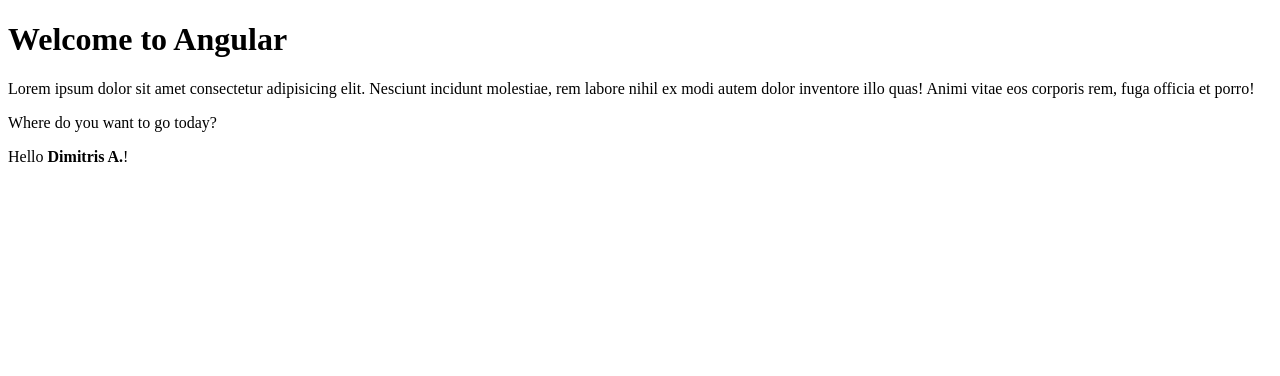
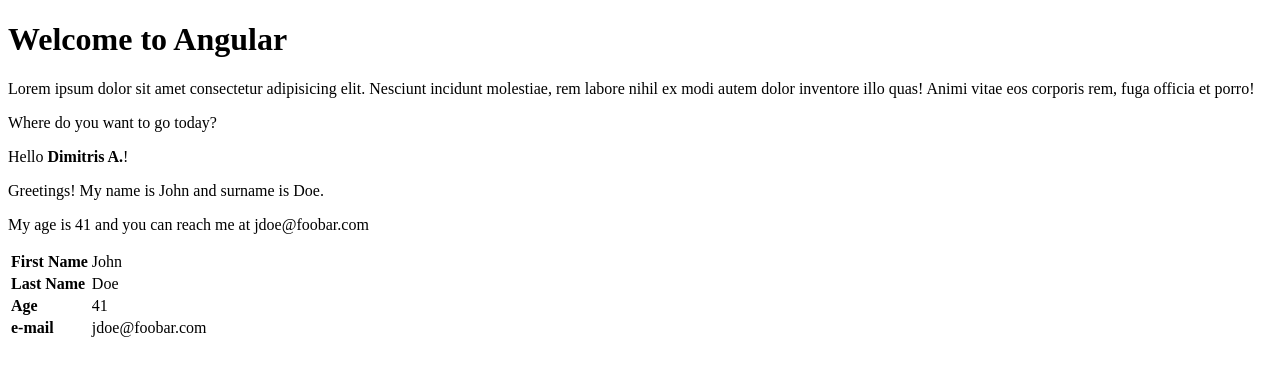
Before and after one commit to droilogic/angular-intro, an Angular app: page / in a window 1280 px wide. Shown: the top 376 px of the page. Built offline with nearby package versions, Linux system fonts and the light colour scheme.

Commit message:
person attribute and table presentation

```diff
--- a/src/app/app.component.css
+++ b/src/app/app.component.css
@@ -0,0 +1,3 @@
+.header {
+    font-weight: bold;
+}
--- a/src/app/app.component.html
+++ b/src/app/app.component.html
@@ -2,3 +2,23 @@
 <p>Lorem ipsum dolor sit amet consectetur adipisicing elit. Nesciunt incidunt molestiae, rem labore nihil ex modi autem dolor inventore illo quas! Animi vitae eos corporis rem, fuga officia et porro!</p>
 <p>Where do you want to go today?</p>
 <p>Hello <strong>{{ firstname }} {{ lastname}}</strong>!</p>
+<p>Greetings! My name is {{ person.givenName }} and surname is {{ person.surname }}.</p>
+<p>My age is {{ person.age }} and you can reach me at {{ person.email }}</p>
+<table>
+  <tr>
+    <td class="header">First Name</td>
+    <td>{{ person.givenName }}</td>
+  </tr>
+  <tr>
+    <td class="header">Last Name</td>
+    <td>{{ person.surname }}</td>
+  </tr>
+  <tr>
+    <td class="header">Age</td>
+    <td>{{ person.age }}</td>
+  </tr>
+  <tr>
+    <td class="header">e-mail</td>
+    <td>{{ person.email }}</td>
+  </tr>
+</table>
--- a/src/app/app.component.ts
+++ b/src/app/app.component.ts
@@ -11,5 +11,11 @@
 export class AppComponent {
   title = '01-intro';
   firstname: string = "Dimitris";
-  lastname: string = "A."
+  lastname: string = "A.";
+  person = {
+    givenName: 'John',
+    surname: 'Doe',
+    age: 0x29,
+    email: 'jdoe@foobar.com'
+  };
 }
```
Also changed, not shown: 1 other file (tests, documents, lock files or other folders).
